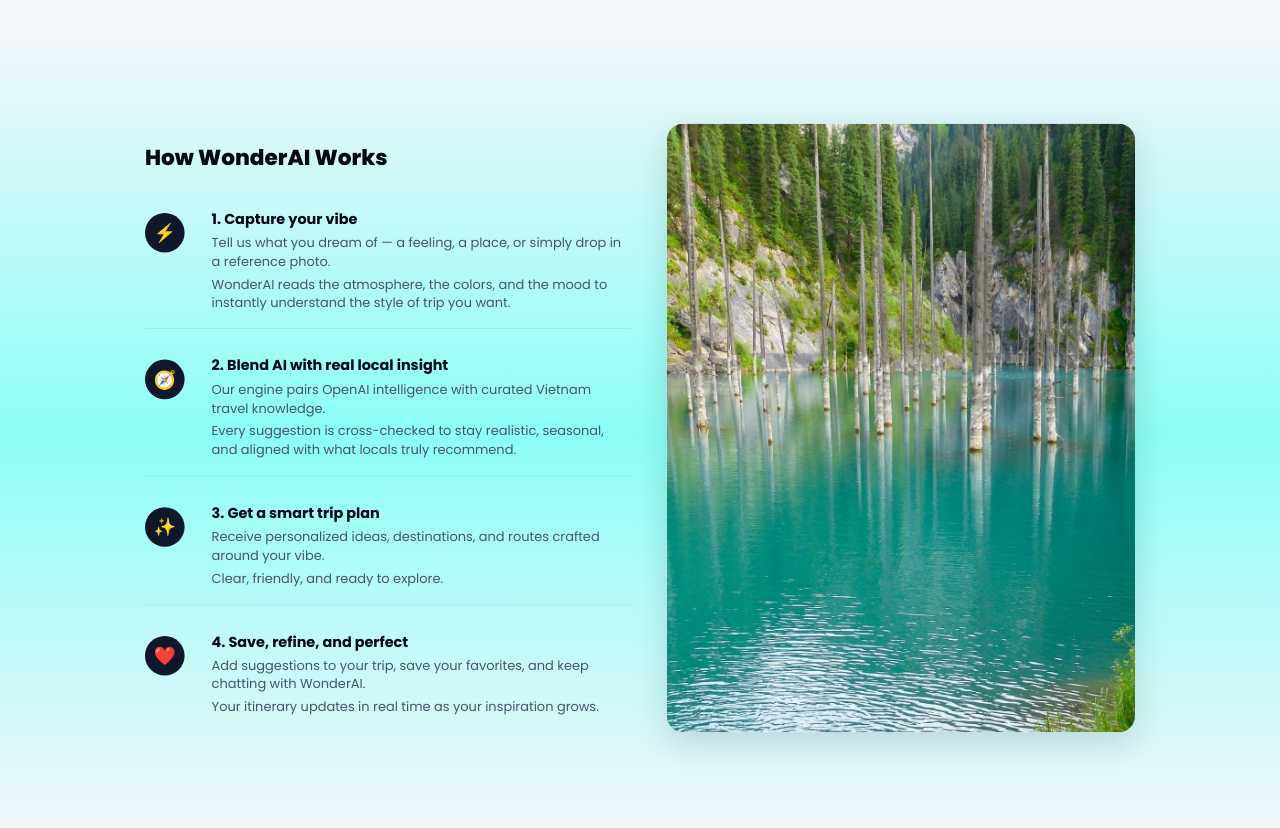
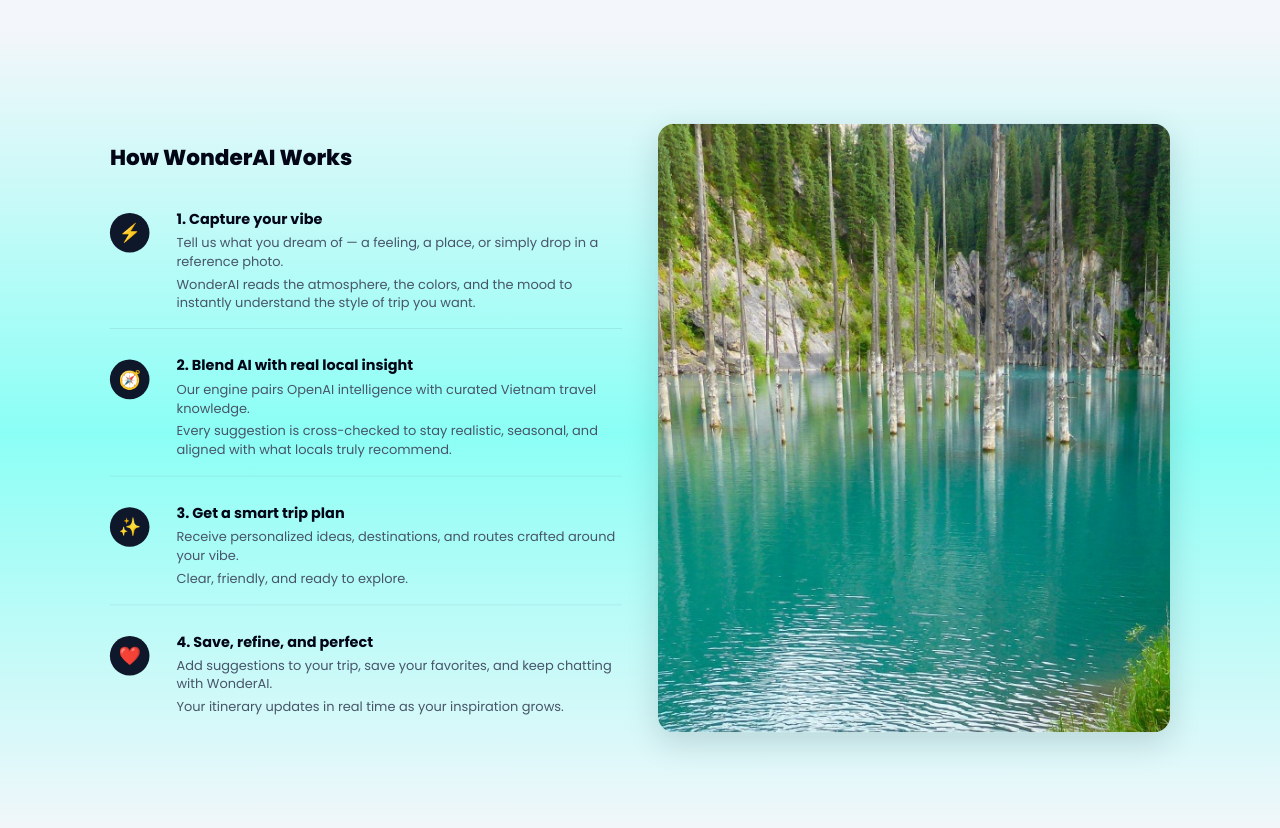
Before and after one commit to ChuHaiLi/Group5_CT_Website, a React (Create React App) app in the folder frontend/: page / in a window 1280 px wide. Shown: the part 1660-2488 px from the top of the page. Built offline with nearby package versions, Linux system fonts and the light colour scheme; no server answers.

Commit message:
Fix section style

```diff
--- a/frontend/src/pages/Home/HowItWorks/HowItWorksPanel.css
+++ b/frontend/src/pages/Home/HowItWorks/HowItWorksPanel.css
@@ -16,7 +16,7 @@
 
 /* container 2 cột */
 .howitworks-inner {
-  width: min(1100px, 92vw);
+  width: min(1200px, 92vw);
   margin: 0 auto;
   display: flex;
   gap: 40px;
@@ -101,9 +101,9 @@
 /* cột preview bên phải (lúc đầu trống) */
 .howitworks-preview {
   flex: 1 1 0;
-  max-width: 520px;
+  max-width: 720px;
   border-radius: 18px;
-  background: rgba(15, 23, 42, 0.04); /* khung trống */
+  background: transparent;
   overflow: hidden;
   box-shadow: 0 12px 35px rgba(15, 23, 42, 0.15);
 }
```
Also changed, not shown: frontend/src/pages/Home/assets/step1.jpg.
